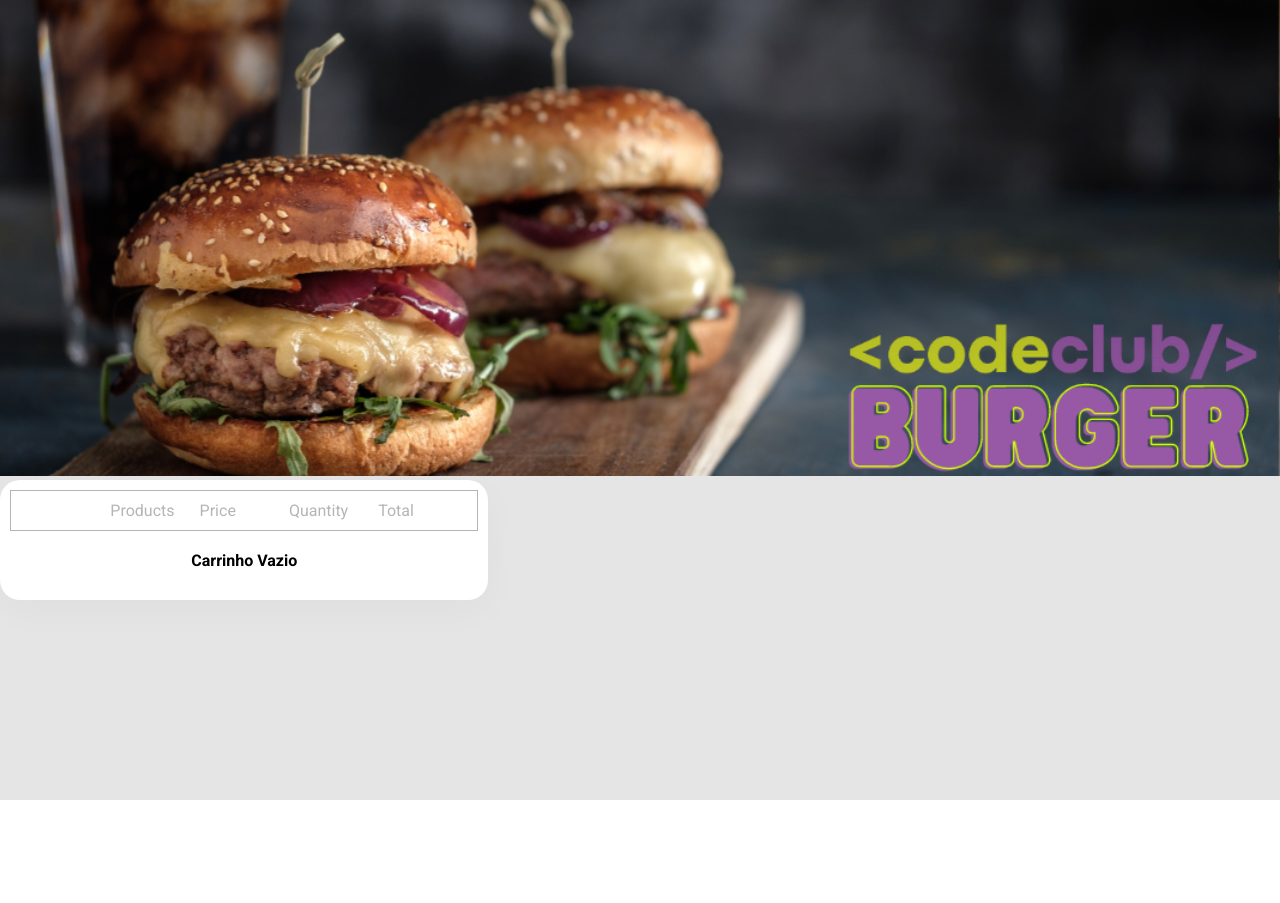
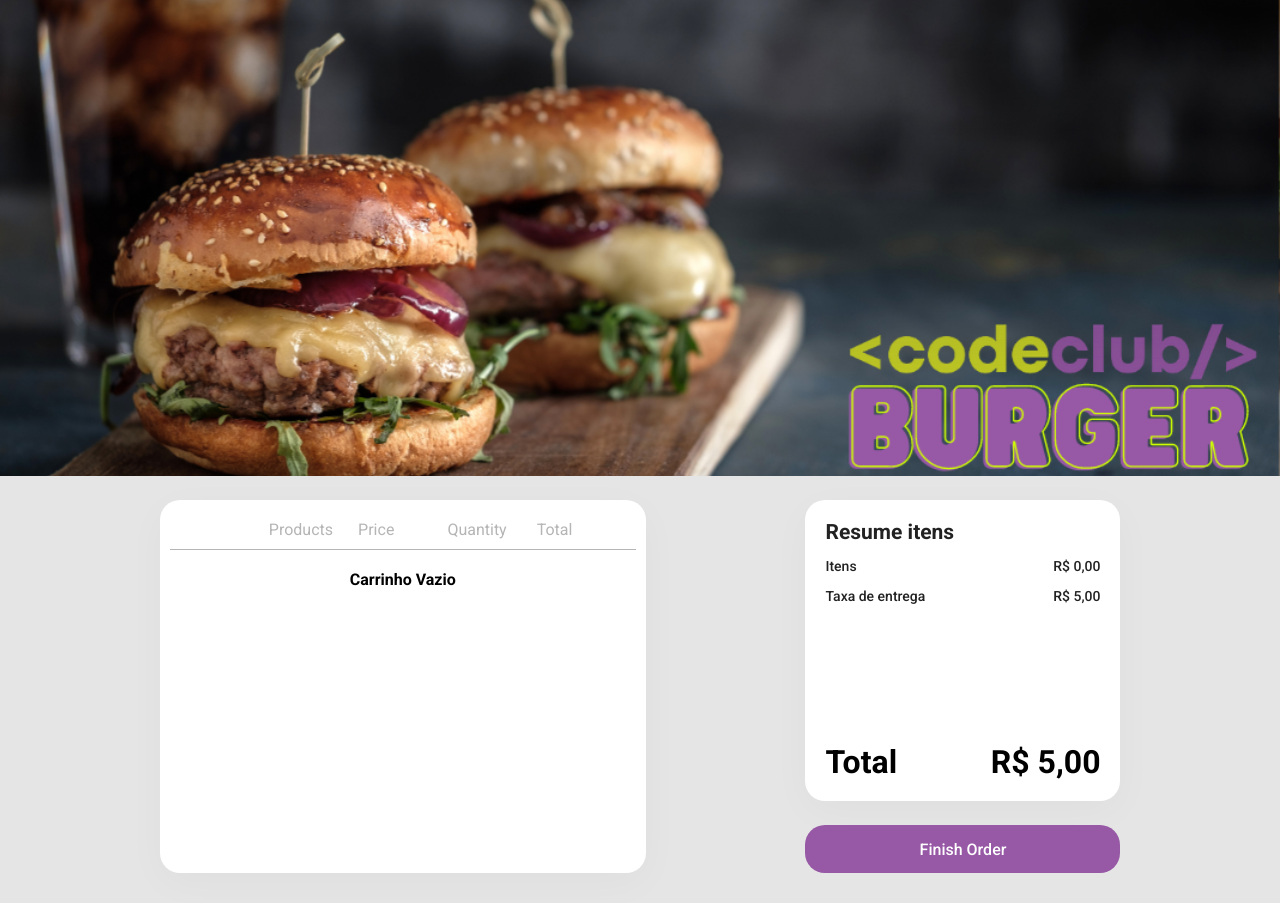
Before and after one commit to pedrohfreitas01/CodeBurger-App, a React (Vite) app in the folder Frontend/interface-codeburger/: page /cart in a window 1280 px wide. Before the commit the page ends 800 px from the top, so only its background shows below. Built offline with nearby package versions, Linux system fonts and the light colour scheme; sample sign-in values are in the browser's storage.

Commit message:
feat: finish cart resume

```diff
--- a/Frontend/interface-codeburger/src/components/CartItens/style.jsx
+++ b/Frontend/interface-codeburger/src/components/CartItens/style.jsx
@@ -12,7 +12,7 @@ export const Header = styled.div`
   display: grid;
   grid-template-columns: repeat(5, 1fr);
   padding: 10px;
-  border: 1px solid #b5b5b5;
+  border-bottom: 1px solid #b5b5b5;
   p {
     font-size: 16px;
     color: #b5b5b5;
--- /dev/null
+++ b/Frontend/interface-codeburger/src/components/CartResume/index.jsx
@@ -0,0 +1,49 @@
+import React, { useEffect, useState } from "react";
+import {
+  ResumeContainer,
+  ItemsContainer,
+  InfoResume,
+  ContainerResume,
+  TotalContainer,
+} from "./style";
+
+import { Button } from "./../Button";
+import { useCart } from "../../hooks/CartContext";
+import formatCurrency from "../../utils/formatCurrency";
+
+export function CartResume() {
+  const { cartProducts } = useCart();
+  const [finalPrice, setFinalPrice] = useState(0);
+  const [delivery] = useState(5);
+
+  useEffect(() => {
+    const sumAllItens = cartProducts.reduce((acc, current) => {
+      return current.price * current.quantity + acc;
+    }, 0);
+
+    setFinalPrice(sumAllItens);
+  }, [cartProducts, delivery]);
+
+  return (
+    <ResumeContainer>
+      <ItemsContainer>
+        <ContainerResume>
+          <h2>Resume itens</h2>
+          <InfoResume>
+            <p>Itens</p>
+            <p>{formatCurrency(finalPrice)}</p>
+          </InfoResume>
+          <InfoResume>
+            <p>Taxa de entrega</p>
+            <p>{formatCurrency(delivery)}</p>
+          </InfoResume>
+        </ContainerResume>
+        <TotalContainer>
+          <h1>Total</h1>
+          <h1> {formatCurrency(finalPrice + delivery)}</h1>
+        </TotalContainer>
+      </ItemsContainer>
+      <Button className="button">Finish Order</Button>
+    </ResumeContainer>
+  );
+}
--- /dev/null
+++ b/Frontend/interface-codeburger/src/components/CartResume/style.jsx
@@ -0,0 +1,50 @@
+import styled from "styled-components";
+
+export const ResumeContainer = styled.div`
+  display: flex;
+  flex-direction: column;
+  align-items: center;
+  justify-content: center;
+
+  .button {
+    margin-top: 24px;
+    width: 315px;
+    height: 48px;
+  }
+`;
+
+export const ItemsContainer = styled.div`
+  border-radius: 20px;
+  background: #fff;
+  box-shadow: 0px 10px 40px 0px rgba(0, 0, 0, 0.03);
+  width: 315px;
+  height: 301px;
+  padding: 20px;
+
+  display: flex;
+  flex-direction: column;
+  justify-content: space-between;
+`;
+
+export const ContainerResume = styled.div`
+  color: #222;
+
+  font-family: Roboto;
+  font-size: 14px;
+  font-style: normal;
+  font-weight: 500;
+
+  h2 {
+    margin-bottom: 14px;
+  }
+`;
+
+export const InfoResume = styled.div`
+  display: flex;
+  justify-content: space-between;
+  margin-bottom: 14px;
+`;
+export const TotalContainer = styled.div`
+  display: flex;
+  justify-content: space-between;
+`;
--- a/Frontend/interface-codeburger/src/components/index.jsx
+++ b/Frontend/interface-codeburger/src/components/index.jsx
@@ -3,3 +3,4 @@ export * from "./CardProduct";
 export * from "./CategoryCarousel";
 export * from "./OffersCarousel";
 export * from "./CartItens"
+export * from "./CartResume";
--- a/Frontend/interface-codeburger/src/containers/Cart/index.jsx
+++ b/Frontend/interface-codeburger/src/containers/Cart/index.jsx
@@ -1,15 +1,17 @@
 import React from "react";
 
 import cartLogoImg from "../../assets/cartPhotoSection.svg";
-import { Container, CartImg } from "./style";
-import { CategoryCarousel, OffersCarousel, CartItens } from "../../components";
-
+import { Container, CartImg, Wrapper } from "./style";
+import { CartItens, CartResume } from "../../components";
 
 export function Cart() {
   return (
     <Container>
       <CartImg src={cartLogoImg} alt="cart-logo" />
-      <CartItens/>
+      <Wrapper>
+        <CartItens />
+        <CartResume/>
+      </Wrapper>
     </Container>
   );
 }
--- a/Frontend/interface-codeburger/src/containers/Cart/style.jsx
+++ b/Frontend/interface-codeburger/src/containers/Cart/style.jsx
@@ -8,3 +8,11 @@ export const Container = styled.div`
 export const CartImg = styled.img`
   width: 100%;
 `;
+
+
+export const Wrapper = styled.div`
+  display: flex;
+  justify-content: space-evenly;
+  margin-top: 20px;
+  padding-bottom: 30px;
+`
```
